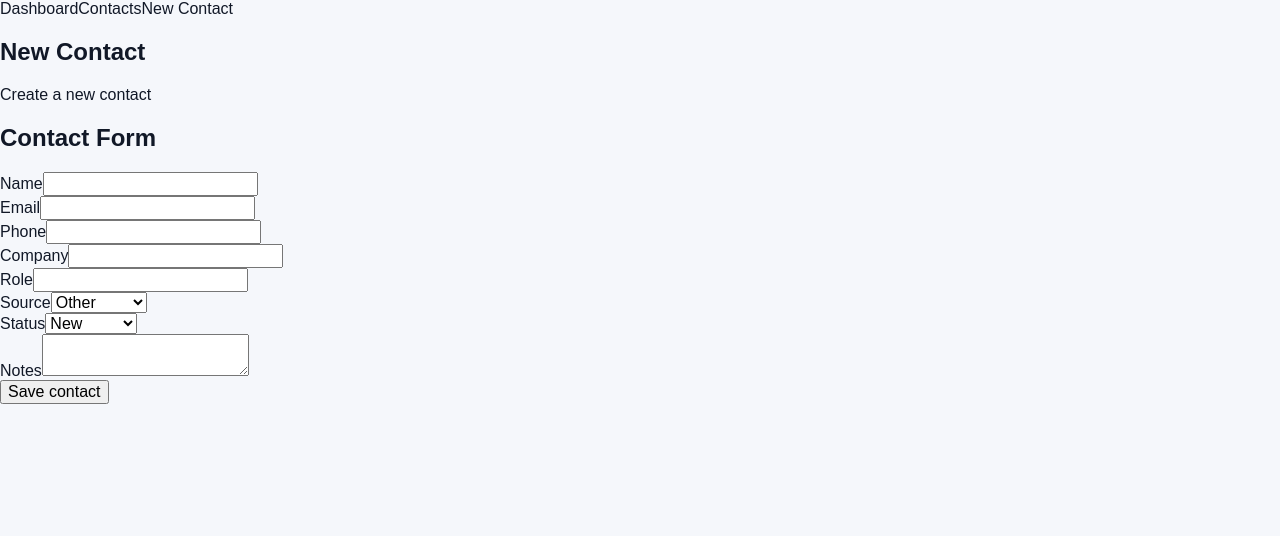
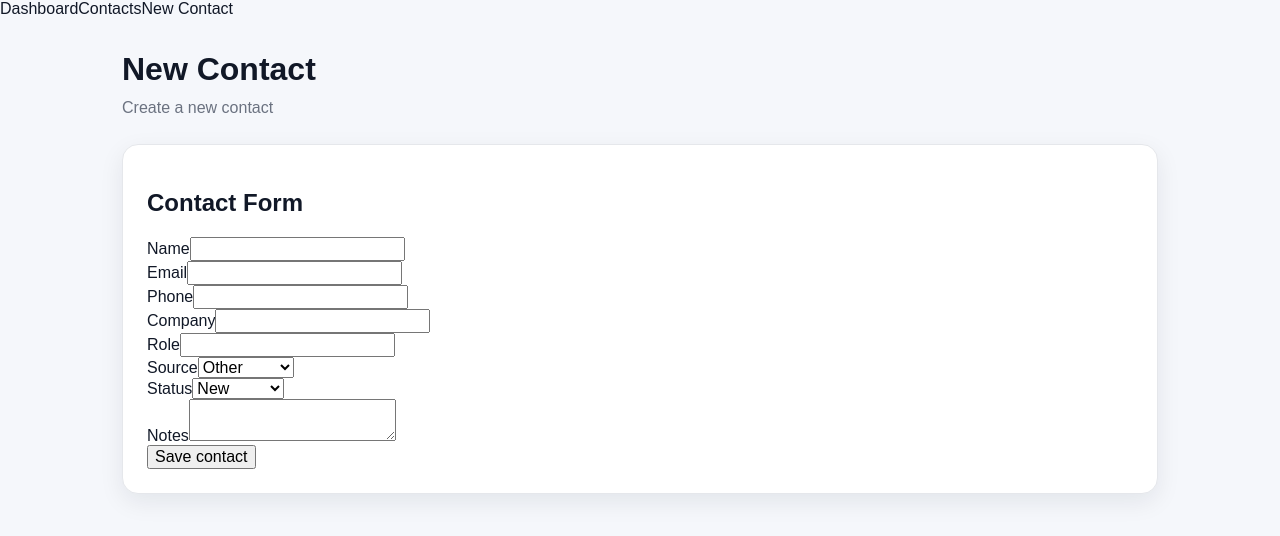
Before and after one commit to Pyrad-Time/ContactFlow_App, a React (Vite) app in the folder front-end/: page /contacts/new in a window 1280 px wide. Shown: the top 536 px of the page. Built offline with nearby package versions, Linux system fonts and the light colour scheme.

Commit message:
style(contacts): add new contact page layout

```diff
--- a/front-end/src/index.css
+++ b/front-end/src/index.css
@@ -48,3 +48,55 @@ select,
 textarea {
     font: inherit;
 }
+
+.page {
+    width: 100%;
+    max-width: 1100px;
+    margin: 0 auto;
+    padding: var(--spacing-md);
+}
+
+.pageHeader {
+    margin-bottom: var(--spacing-lg);
+}
+
+.pageHeader h1 {
+    margin: 0 0 var(--spacing-sm);
+    font-size: 1.75rem;
+    line-height: 1.2;
+    color: var(--color-text);
+}
+
+.pageHeader p {
+    margin: 0;
+    color: var(--color-muted);
+    line-height: 1.5;
+}
+
+.card {
+    background: var(--color-surface);
+    border: 1px solid var(--color-border);
+    border-radius: var(--radius-lg);
+    padding: var(--spacing-md);
+    box-shadow: var(--shadow-card);
+}
+
+.erroMesage {
+    margin: 0 0 var(--spacing-md);
+    color: var(--color-danger);
+    font-size: 0.95rem;
+}
+
+@media (min-width: 768px) {
+    .page {
+        padding: var(--spacing-xl);
+    }
+
+    .card {
+        padding: var(--spacing-lg);
+    }
+
+    .pageHeader h1 {
+        font-size: 2rem;
+    }
+}
```
